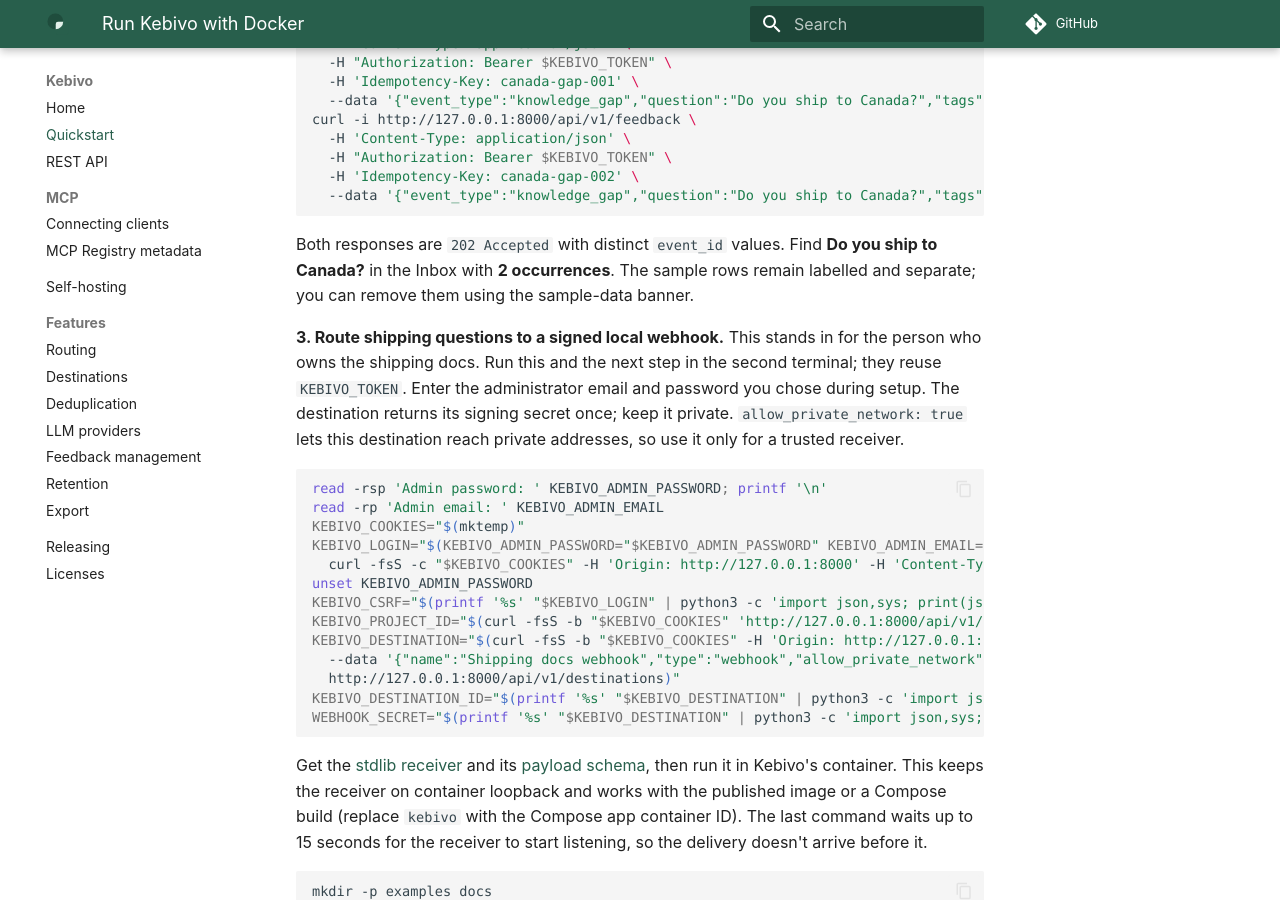
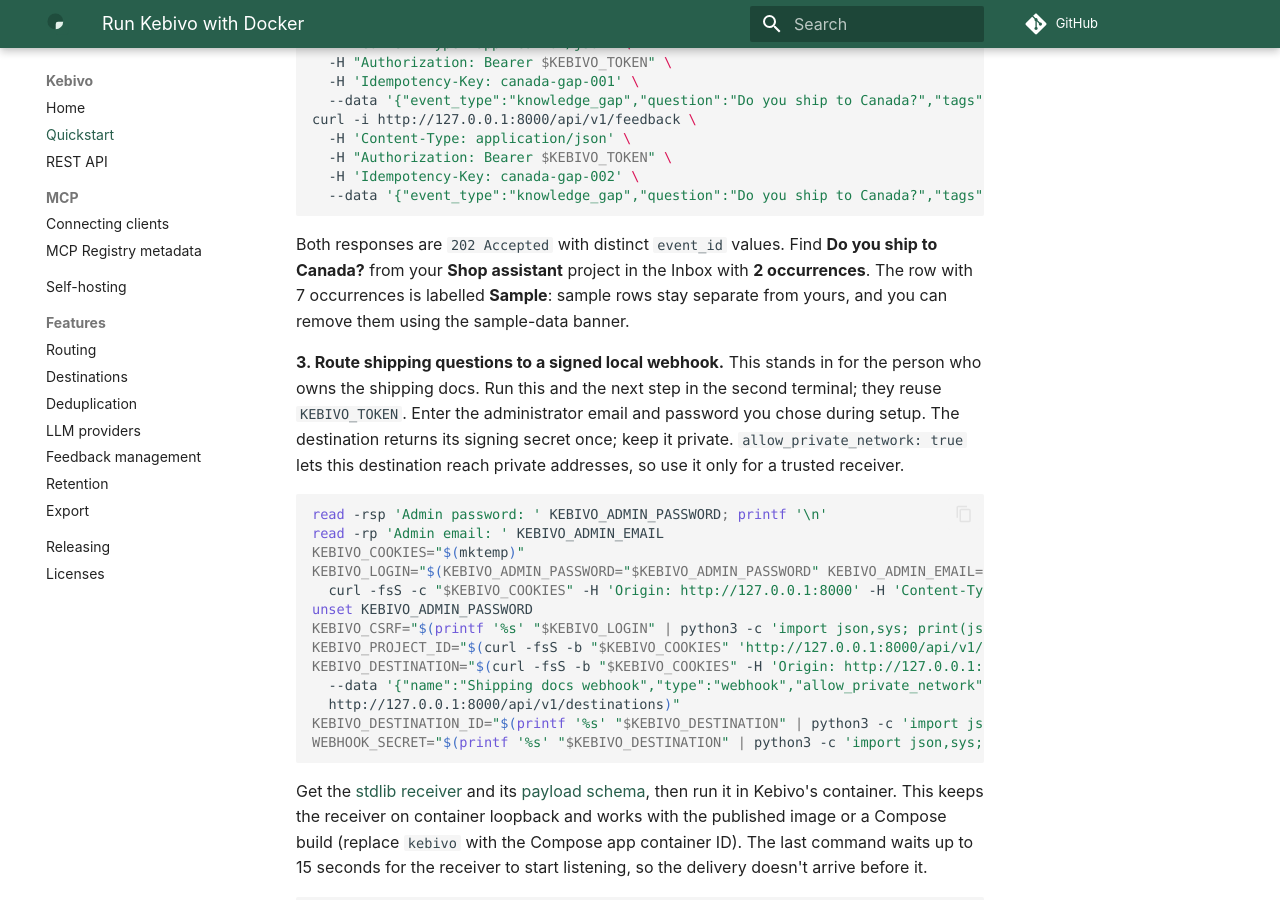
Before and after one commit to OCNAI/kebivo, an MkDocs documentation site: the page built from docs/quickstart.md, in a window 1280 px wide and 900 px high, scrolled down 754 px. Built offline with MkDocs 1.6.1 and Material for MkDocs 9.7.7, drawn with Linux system fonts in a browser that asks for light colours; some of the changed text lies outside the part shown.

Commit message:
Start the sample data with a shop assistant project
The first inbox now shows the same shop example as the README and
quickstart: "Do you ship to Canada?" with 7 occurrences, returns,
discounts and address questions, and a shipping routing rule. The
developer API and docs sample projects stay, with slightly older
activity so the shop questions sort first.

Signed-off-by: OCNAI <155850614+OCNAI@users.noreply.github.com>

````diff
--- a/docs/quickstart.md
+++ b/docs/quickstart.md
@@ -35,7 +35,7 @@
   --data '{"event_type":"knowledge_gap","question":"Do you ship to Canada?","tags":["shipping"]}'
 ```
 
-Both responses are `202 Accepted` with distinct `event_id` values. Find **Do you ship to Canada?** in the Inbox with **2 occurrences**. The sample rows remain labelled and separate; you can remove them using the sample-data banner.
+Both responses are `202 Accepted` with distinct `event_id` values. Find **Do you ship to Canada?** from your **Shop assistant** project in the Inbox with **2 occurrences**. The row with 7 occurrences is labelled **Sample**: sample rows stay separate from yours, and you can remove them using the sample-data banner.
 
 **3. Route shipping questions to a signed local webhook.** This stands in for the person who owns the shipping docs. Run this and the next step in the second terminal; they reuse `KEBIVO_TOKEN`. Enter the administrator email and password you chose during setup. The destination returns its signing secret once; keep it private. `allow_private_network: true` lets this destination reach private addresses, so use it only for a trusted receiver.
 
@@ -90,7 +90,7 @@
 
 The receiver log ends with a line containing `"question": "Do you ship to Canada?"`, `"signature": "valid"` and `"schema": "valid"`, and the Delivery log prints `delivered attempts=1 http_2xx`. A retry looks like `retry_scheduled attempts=1 connect`: the receiver wasn't reachable, and Kebivo tries again after about 30 seconds, then 2 and 10 minutes. If you see it, run `cat kebivo-webhook.log`. If the `listening` line is missing, the receiver didn't start: run the receiver command again (from `rm -f kebivo-webhook.log` through the wait), then run the two check commands after a minute. **Delivery log** in the UI shows each attempt.
 
-**4. Resolve the group.** When the shipping docs answer the question, mark the group resolved. In the UI, open **Do you ship to Canada?** in the Inbox and set **Status** to **Resolved** under **Triage**. Or use the API:
+**4. Resolve the group.** When the shipping docs answer the question, mark the group resolved. In the UI, open your **Do you ship to Canada?** group (not the Sample one) in the Inbox and set **Status** to **Resolved** under **Triage**. Or use the API:
 
 ```sh
 KEBIVO_GROUP_ID="$(curl -fsS -b "$KEBIVO_COOKIES" "http://127.0.0.1:8000/api/v1/admin/groups?project_id=$KEBIVO_PROJECT_ID&tag=shipping" |
````
Also changed, not shown: README.md (+1 -1 lines), 2 other files.
